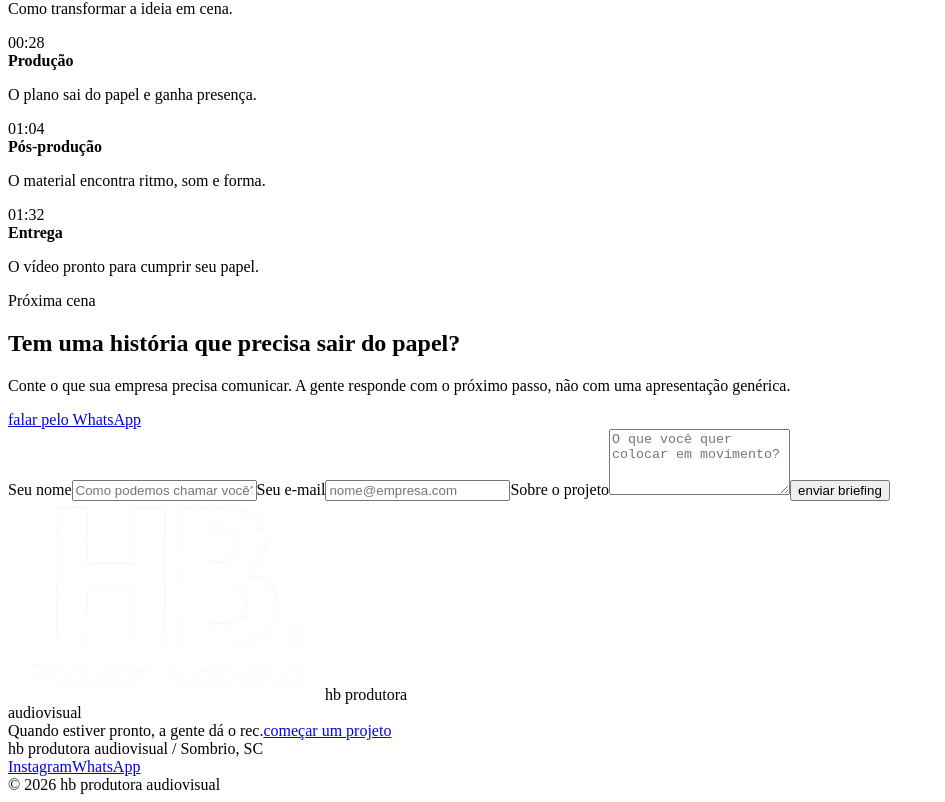
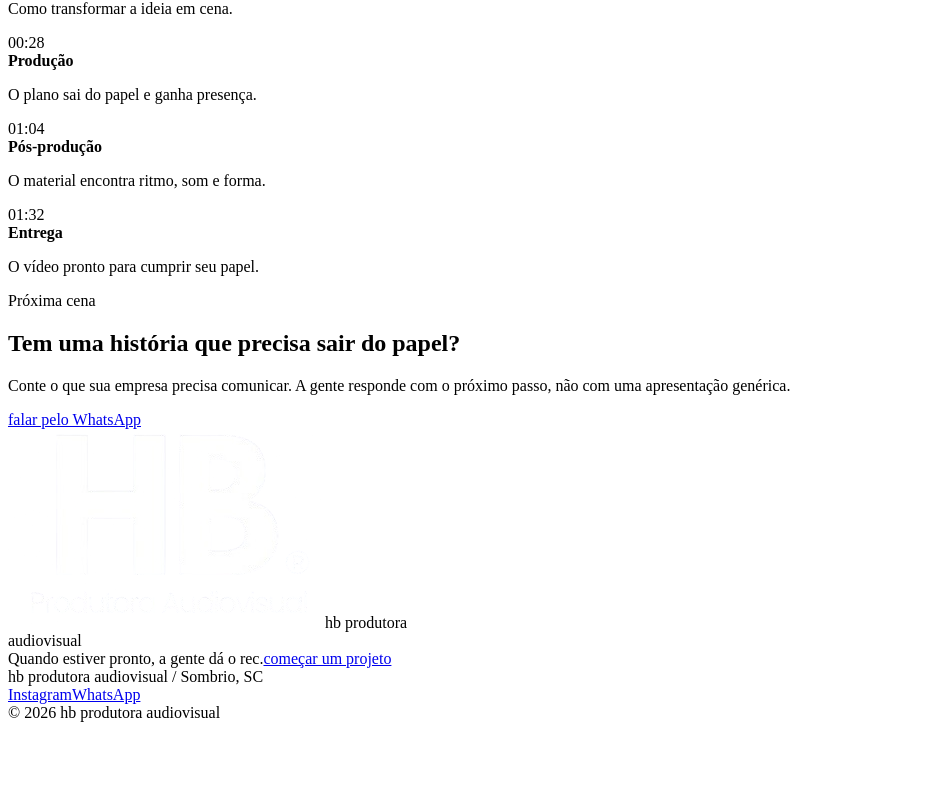
Before and after one commit to gui-sc/hb-films, a React (Vite) app: page / in a window 1280 px wide. Shown: the part 2862-3664 px from the top of the page, without its empty margins (0-945 px from the left). After the commit the page ends 3592 px from the top, so only its background shows below. Built offline with nearby package versions, Linux system fonts and the light colour scheme; the HTML template or start-up script is replaced by a standard one.

Commit message:
Remove formulário de contato e ajuste de estilos para simplificação da interface

```diff
--- a/src/App.tsx
+++ b/src/App.tsx
@@ -1,5 +1,4 @@
 import {
-    type FormEvent,
     type ReactNode,
     type VideoHTMLAttributes,
     useEffect,
@@ -323,9 +322,6 @@ function App() {
         null,
     );
     const [activeCapability, setActiveCapability] = useState(0);
-    const [form, setForm] = useState({ name: "", email: "", brief: "" });
-    const [formError, setFormError] = useState("");
-    const [formSent, setFormSent] = useState(false);
     const [backToTopVisible, setBackToTopVisible] = useState(false);
     const heroRef = useRef<HTMLElement>(null);
 
@@ -365,29 +361,6 @@ function App() {
     }, []);
 
     const closeMenu = () => setMenuOpen(false);
-    const handleSubmit = (event: FormEvent<HTMLFormElement>) => {
-        event.preventDefault();
-        if (!form.name.trim() || !form.email.trim() || !form.brief.trim()) {
-            setFormError(
-                "Preencha nome, e-mail e uma breve descrição do projeto.",
-            );
-            setFormSent(false);
-            return;
-        }
-        if (!/^[^\s@]+@[^\s@]+\.[^\s@]+$/.test(form.email)) {
-            setFormError("Confira o formato do seu e-mail.");
-            setFormSent(false);
-            return;
-        }
-        setFormError("");
-        setFormSent(true);
-        const message = `Olá, sou ${form.name}. Meu e-mail é ${form.email}. Projeto: ${form.brief}`;
-        window.open(
-            `${whatsappUrl}?text=${encodeURIComponent(message)}`,
-            "_blank",
-            "noopener,noreferrer",
-        );
-    };
 
     return (
         <div className="site-shell">
@@ -739,84 +712,6 @@ function App() {
                                 falar pelo WhatsApp <Arrow />
                             </a>
                         </Reveal>
-                        <Reveal className="contact-form-wrap">
-                            <form
-                                className="contact-form"
-                                onSubmit={handleSubmit}
-                                noValidate
-                            >
-                                <label>
-                                    <span>Seu nome</span>
-                                    <input
-                                        type="text"
-                                        name="name"
-                                        value={form.name}
-                                        onChange={(event) =>
-                                            setForm({
-                                                ...form,
-                                                name: event.target.value,
-                                            })
-                                        }
-                                        placeholder="Como podemos chamar você?"
-                                        autoComplete="name"
-                                    />
-                                </label>
-                                <label>
-                                    <span>Seu e-mail</span>
-                                    <input
-                                        type="email"
-                                        name="email"
-                                        value={form.email}
-                                        onChange={(event) =>
-                                            setForm({
-                                                ...form,
-                                                email: event.target.value,
-                                            })
-                                        }
-                                        placeholder="nome@empresa.com"
-                                        autoComplete="email"
-                                    />
-                                </label>
-                                <label>
-                                    <span>Sobre o projeto</span>
-                                    <textarea
-                                        name="brief"
-                                        value={form.brief}
-                                        onChange={(event) =>
-                                            setForm({
-                                                ...form,
-                                                brief: event.target.value,
-                                            })
-                                        }
-                                        placeholder="O que você quer colocar em movimento?"
-                                        rows={4}
-                                    />
-                                </label>
-                                {formError && (
-                                    <p
-                                        className="form-feedback form-error"
-                                        role="alert"
-                                    >
-                                        {formError}
-                                    </p>
-                                )}
-                                {formSent && (
-                                    <p
-                                        className="form-feedback form-success"
-                                        role="status"
-                                    >
-                                        Briefing pronto. O WhatsApp foi aberto
-                                        para você continuar a conversa.
-                                    </p>
-                                )}
-                                <button
-                                    className="button button-dark"
-                                    type="submit"
-                                >
-                                    enviar briefing <Arrow />
-                                </button>
-                            </form>
-                        </Reveal>
                     </div>
                 </section>
             </main>
--- a/src/styles.css
+++ b/src/styles.css
@@ -1421,89 +1421,30 @@ textarea:focus-visible {
     align-items: start;
 }
 
+.contact-heading {
+    grid-column: 1 / -1;
+    text-align: center;
+}
+
 .contact-heading h2 {
-    max-width: 8ch;
-    margin-top: 24px;
+    max-width: 15ch;
+    margin: 24px auto 0;
 }
 
 .contact-heading > p:not(.eyebrow) {
-    max-width: 35ch;
-    margin: 40px 0 32px 25%;
+    max-width: 48ch;
+    margin: 40px auto 32px;
     color: #5e5e59;
     font-size: 16px;
     line-height: 1.3;
 }
 
 .contact-whatsapp {
-    margin-left: 25%;
+    display: flex;
+    width: fit-content;
+    margin-inline: auto;
     padding-bottom: 9px;
     border-bottom: 1px solid var(--ink);
-}
-
-.contact-form-wrap {
-    padding-top: 8px;
-}
-
-.contact-form {
-    display: grid;
-    gap: 25px;
-}
-
-.contact-form label {
-    display: grid;
-    gap: 10px;
-}
-
-.contact-form label > span {
-    color: #777771;
-    font-family: var(--mono);
-    font-size: 10px;
-    letter-spacing: 0.1em;
-    text-transform: uppercase;
-}
-
-.contact-form input,
-.contact-form textarea {
-    width: 100%;
-    padding: 14px 0 13px;
-    border: 0;
-    border-bottom: 1px solid var(--line-light);
-    border-radius: 0;
-    outline: 0;
-    background: transparent;
-    color: var(--ink);
-    font-size: 18px;
-    line-height: 1.2;
-    resize: vertical;
-    transition: border-color 200ms ease;
-}
-
-.contact-form input::placeholder,
-.contact-form textarea::placeholder {
-    color: #8b8b85;
-    opacity: 1;
-}
-
-.contact-form input:focus,
-.contact-form textarea:focus {
-    border-color: var(--ink);
-}
-
-.contact-form textarea {
-    min-height: 120px;
-}
-
-.form-feedback {
-    margin: -3px 0 0;
-    font-size: 13px;
-    line-height: 1.3;
-}
-
-.form-error {
-    color: #555550;
-}
-.form-success {
-    color: #44443f;
 }
 
 .site-footer {
@@ -1724,18 +1665,18 @@ textarea:focus-visible {
     .capabilities-heading > p:last-child,
     .studio-copy > p:not(.eyebrow),
     .studio-notes,
-    .process-heading > p:last-child,
-    .contact-heading > p:not(.eyebrow),
-    .contact-whatsapp {
+    .process-heading > p:last-child {
         margin-left: 18%;
     }
     .business-title-wrap h2,
     .capabilities-heading h2,
     .studio-copy h2,
     .credits-heading h2,
-    .process-heading h2,
+    .process-heading h2 {
+        max-width: 11ch;
+    }
     .contact-heading h2 {
-        max-width: 11ch;
+        max-width: 14ch;
     }
     .business-copy {
         max-width: 52ch;
@@ -1816,9 +1757,7 @@ textarea:focus-visible {
     .capabilities-heading > p:last-child,
     .studio-copy > p:not(.eyebrow),
     .studio-notes,
-    .process-heading > p:last-child,
-    .contact-heading > p:not(.eyebrow),
-    .contact-whatsapp {
+    .process-heading > p:last-child {
         margin-left: 0;
     }
     .manifesto-copy p {
```
